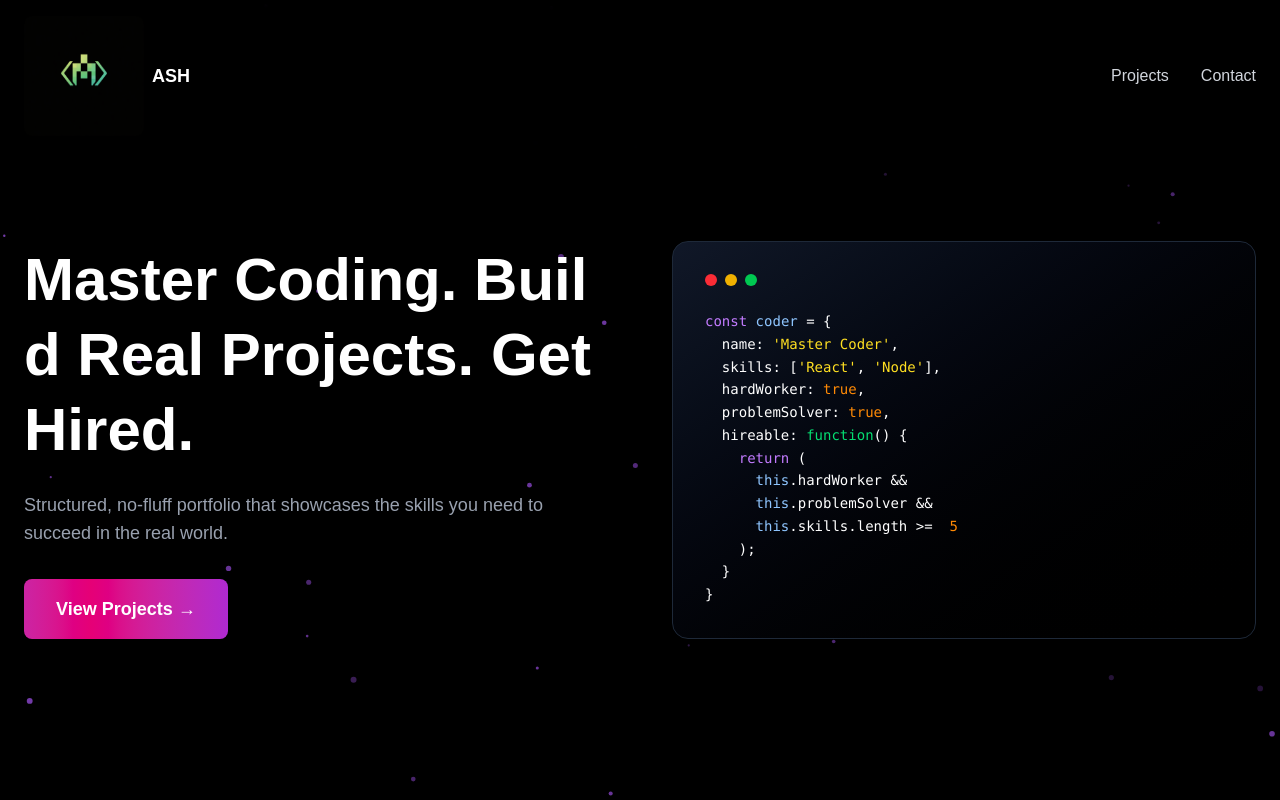
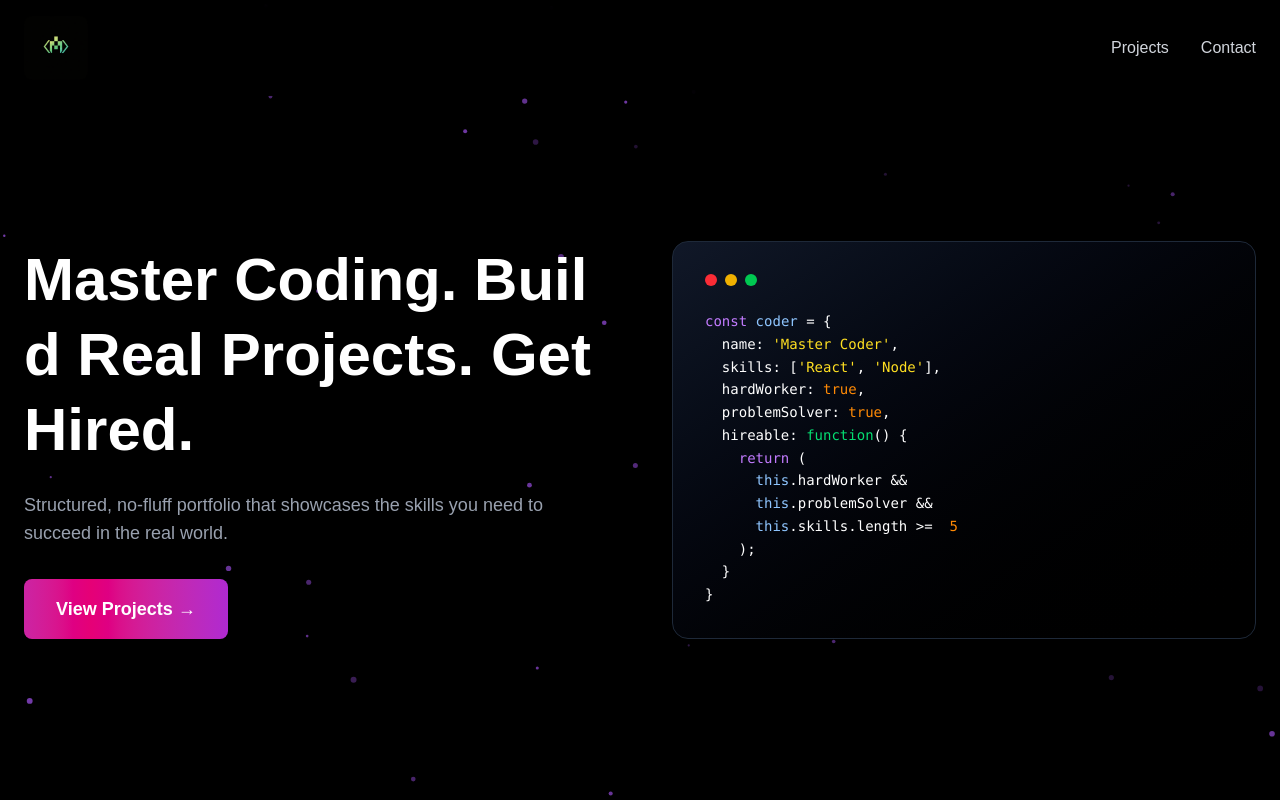
Before and after one commit to codewithash-dev/codewithash, a Next.js app: page / in a window 1280 px wide. Shown: the top 800 px of the page. Built offline with nearby package versions, Linux system fonts and the light colour scheme.

Commit message:
Remove ASH text from nav, make logo bigger and standalone

```diff
--- a/app/page.tsx
+++ b/app/page.tsx
@@ -256,14 +256,13 @@ export default function Home() {
       {/* Navigation */}
       <nav className="fixed top-0 w-full bg-black/90 backdrop-blur-sm z-50">
         <div className="max-w-7xl mx-auto px-6 py-4 flex items-center justify-between">
-          <a href="/" className="flex items-center gap-0 hover:opacity-80 transition">
-            <img
-              src="/logo.png"
-              alt="Logo"
-              className="w-30 h-30 rounded-lg"
-            />
-            <span className="text-lg font-bold ml-2">ASH</span>
-          </a>
+        <a href="/" className="flex items-center hover:opacity-80 transition">
+  <img
+    src="/logo.png"
+    alt="Logo"
+    className="w-16 h-16 rounded-lg"
+  />
+</a>
 
           <div className="flex gap-8 items-center">
             <a href="/projects" className="text-gray-300 hover:text-white transition">
```
